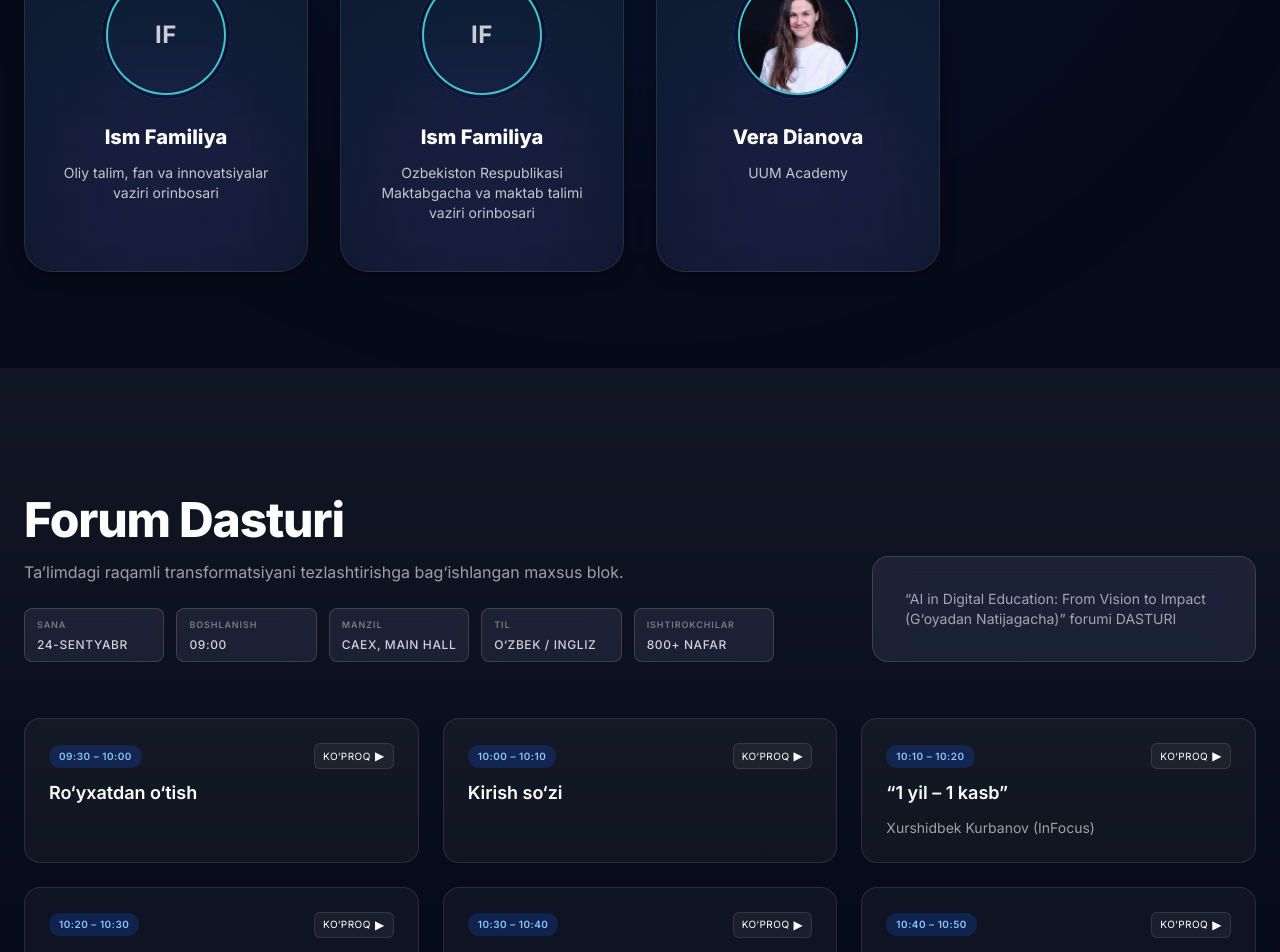
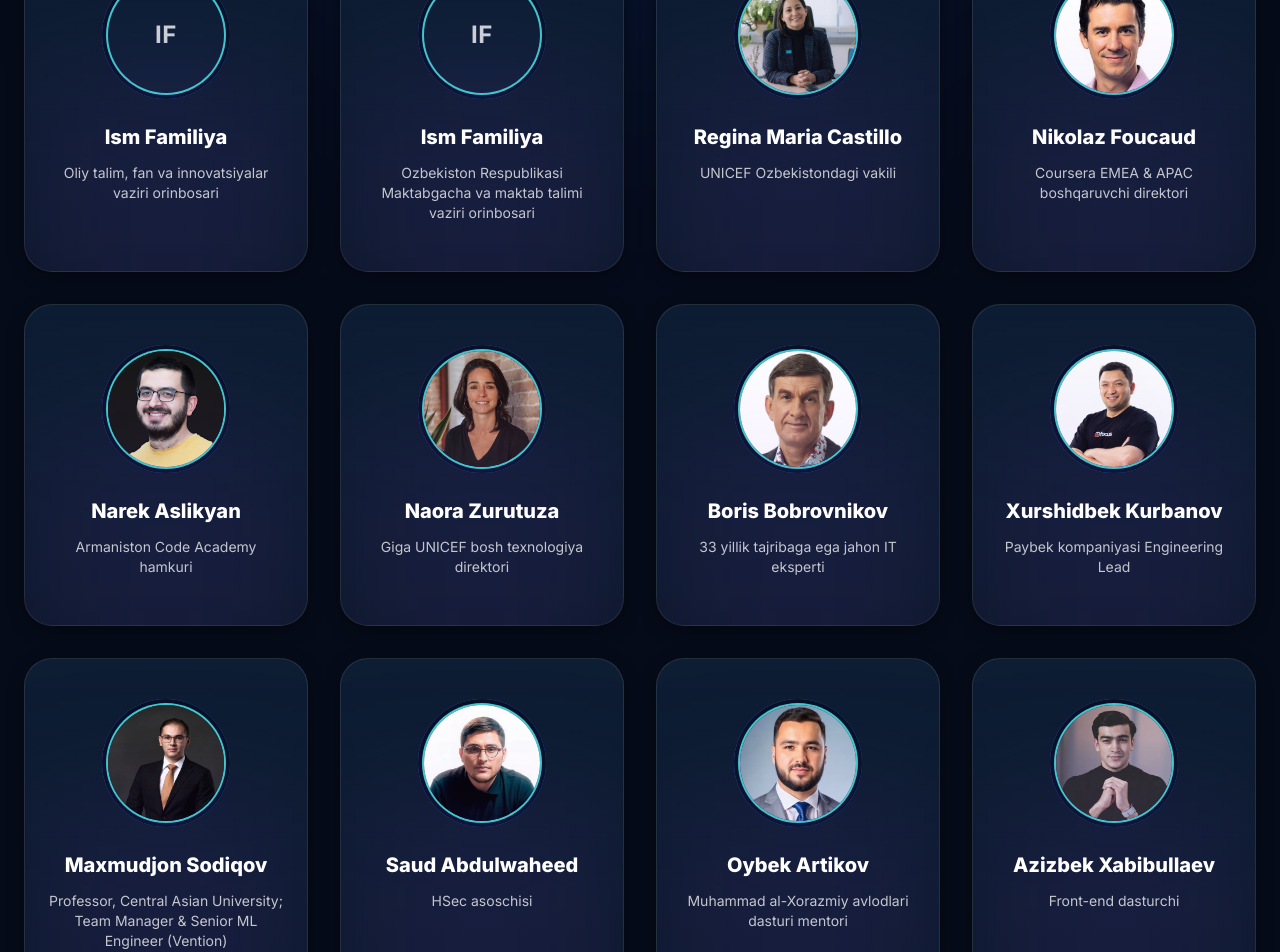
Before and after one commit to Marufbek-Mamatqulov/ICT_Week_Rtrm, a React (Vite) app: page / in a window 1280 px wide. Shown: the part 1440-2392 px from the top of the page. Built offline with nearby package versions, Linux system fonts and the light colour scheme.

Commit message:
Add all missing speakers back to the speakers list

```diff
--- a/src/data/speakers.ts
+++ b/src/data/speakers.ts
@@ -37,6 +37,106 @@ export const speakers: Speaker[] = [
     }
   },
   {
+    id: 's3',
+    name: { uz: 'Regina Maria Castillo', en: 'Regina Maria Castillo', ru: 'Regina Maria Castillo' },
+    role: {
+      uz: 'UNICEF Ozbekistondagi vakili',
+      en: 'UNICEF Representative in Uzbekistan',
+      ru: 'Predstavitel YUNISEF v Uzbekistane'
+    },
+    photo: '/Spikerlar/Ms. Regina Maria Castillo.png'
+  },
+  {
+    id: 's4',
+    name: { uz: 'Nikolaz Foucaud', en: 'Nikolaz Foucaud', ru: 'Nikolaz Foucaud' },
+    role: {
+      uz: 'Coursera EMEA & APAC boshqaruvchi direktori',
+      en: 'Managing Director Coursera EMEA & APAC',
+      ru: 'Upravlyayushchiy direktor Coursera EMEA & APAC'
+    },
+    photo: '/Spikerlar/Nikolaz Foucaud.png'
+  },
+  {
+    id: 's5',
+    name: { uz: 'Narek Aslikyan', en: 'Narek Aslikyan', ru: 'Narek Aslikyan' },
+    role: {
+      uz: 'Armaniston Code Academy hamkuri',
+      en: 'Co-founder at Armenian Code Academy',
+      ru: 'Souchreditel Armenian Code Academy'
+    },
+    photo: '/Spikerlar/Narek Aslikyan .png'
+  },
+  {
+    id: 's6',
+    name: { uz: 'Naora Zurutuza', en: 'Naora Zurutuza', ru: 'Naora Zurutuza' },
+    role: {
+      uz: 'Giga UNICEF bosh texnologiya direktori',
+      en: 'Chief Technology Officer of Giga UNICEF',
+      ru: 'Tekhnicheskiy direktor Giga UNICEF'
+    },
+    photo: '/Spikerlar/Naora Zurutuza.png'
+  },
+  {
+    id: 's7',
+    name: { uz: 'Boris Bobrovnikov', en: 'Boris Bobrovnikov', ru: 'Boris Bobrovnikov' },
+    role: {
+      uz: '33 yillik tajribaga ega jahon IT eksperti',
+      en: 'Worldwide IT expert, 33 years experience',
+      ru: 'Mirovoy IT ekspert, 33 goda opyta'
+    },
+    photo: '/Spikerlar/Boris Bobrovnikov.png'
+  },
+  {
+    id: 's8',
+    name: { uz: 'Xurshidbek Kurbanov', en: 'Khurshidbek Kurbanov', ru: 'Khurshidbek Kurbanov' },
+    role: {
+      uz: 'Paybek kompaniyasi Engineering Lead',
+      en: 'Engineering Lead at Paybek',
+      ru: 'Engineering Lead v Paybek'
+    },
+    photo: '/Spikerlar/Xurshidbek Kurbanov.png'
+  },
+  {
+    id: 's9',
+    name: { uz: 'Maxmudjon Sodiqov', en: 'Makhmudjon Sodikov', ru: 'Makhmudjon Sodikov' },
+    role: {
+      uz: 'Professor, Central Asian University; Team Manager & Senior ML Engineer (Vention)',
+      en: 'Professor, Central Asian University; Team Manager & Senior ML Engineer (Vention)',
+      ru: 'Professor, Central Asian University; Rukovoditel komandy i Senior ML Engineer (Vention)'
+    },
+    photo: '/Spikerlar/Makhmudjon Sodikov.png'
+  },
+  {
+    id: 's10',
+    name: { uz: 'Saud Abdulwaheed', en: 'Saud Abdulwaheed', ru: 'Saud Abdulwaheed' },
+    role: {
+      uz: 'HSec asoschisi',
+      en: 'Founder of HSec',
+      ru: 'Osnovatel HSec'
+    },
+    photo: '/Spikerlar/Saud Abdulwaheed .png'
+  },
+  {
+    id: 's11',
+    name: { uz: 'Oybek Artikov', en: 'Oybek Artikov', ru: 'Oybek Artikov' },
+    role: {
+      uz: 'Muhammad al-Xorazmiy avlodlari dasturi mentori',
+      en: 'Mentor of The Successors of Muhammad Al-Khwarizmi',
+      ru: 'Nastavnik programmy Preemniki Mukhammada al-Khorezmi'
+    },
+    photo: '/Spikerlar/Oybek Artikov .png'
+  },
+  {
+    id: 's12',
+    name: { uz: 'Azizbek Xabibullaev', en: 'Azizbek Khabibullaev', ru: 'Azizbek Khabibullaev' },
+    role: {
+      uz: 'Front-end dasturchi',
+      en: 'Front End Developer',
+      ru: 'Front End razrabotchik'
+    },
+    photo: '/Spikerlar/Azizbek Khabibullaev.png'
+  },
+  {
     id: 's13',
     name: { uz: 'Vera Dianova', en: 'Vera Dianova', ru: 'Vera Dianova' },
     role: {
@@ -45,5 +145,15 @@ export const speakers: Speaker[] = [
       ru: 'UUM Academy'
     },
     photo: '/Spikerlar/Vera Dianova.png'
+  },
+  {
+    id: 's14',
+    name: { uz: 'Aleksandra Nabieva', en: 'Alexandra Nabieva', ru: 'Alexandra Nabieva' },
+    role: {
+      uz: 'Huawei Seeds for the Future',
+      en: 'Huawei Seeds for the Future',
+      ru: 'Huawei Seeds for the Future'
+    },
+    photo: '/Spikerlar/Alexandra Nabieva.png'
   }
 ];
```
